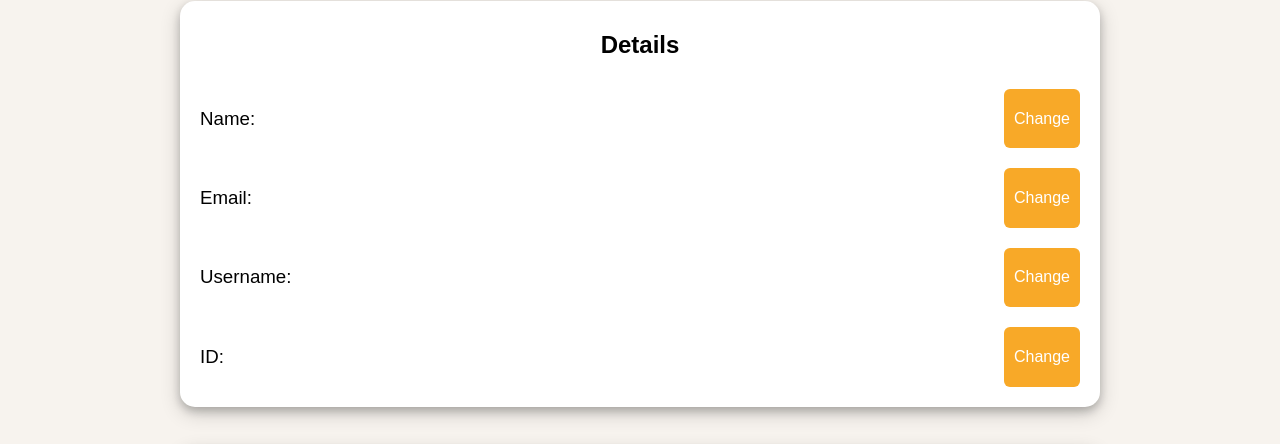
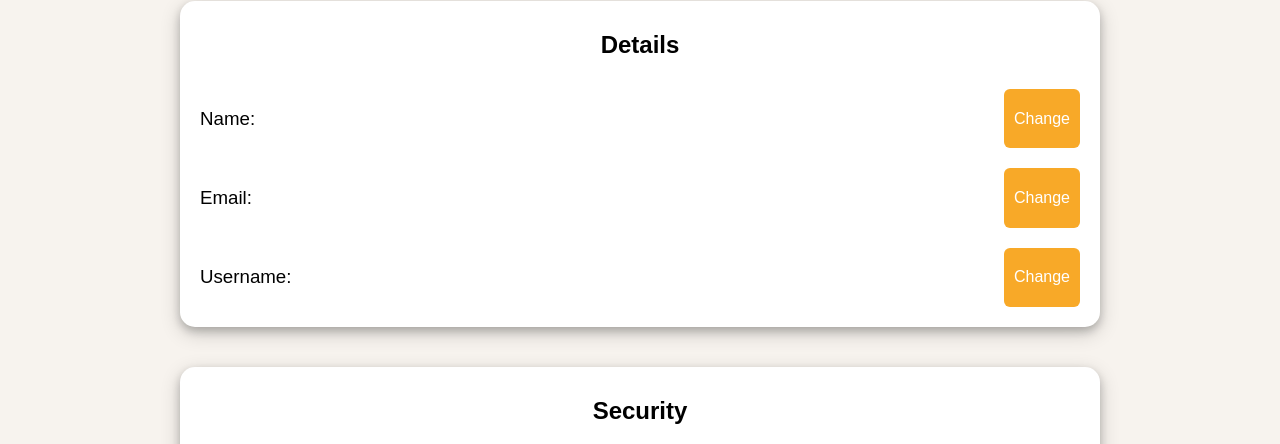
Before and after one commit to ablevi202/SOEN287-Project, a plain HTML site: page studentmanageaccountpage.html in a window 1280 px wide. Shown: the part 356-800 px from the top of the page. Drawn offline with Linux system fonts and the light colour scheme.

Commit message:
Add files via upload

```diff
--- a/studentmanageaccountpage.html
+++ b/studentmanageaccountpage.html
@@ -194,11 +194,7 @@ h1 {
 				<div id="Username">  </div>
 				<button class = "button" type="button" onclick="changeUsername()"> Change </button>
 			</div>
-			<div class = "options">
-				<h3 class = "text"> ID: </h3>
-				<div id="ID">  </div>
-				<button class = "button" type="button" onclick="changeID()"> Change </button>
-			</div>
+
 		</div>
 		<div class = "containers">
 			<h2 class = "titles" > Security </h2>
@@ -225,10 +221,6 @@ h1 {
 				window.open("ChangeUsername.html", "_blank");
 			}
 
-			function changeID(){
-				window.open("ChangeID.html", "_blank");
-			}
-
 			function changePassword(){
 				window.open("ChangePassword.html", "_blank");
 			}
```
